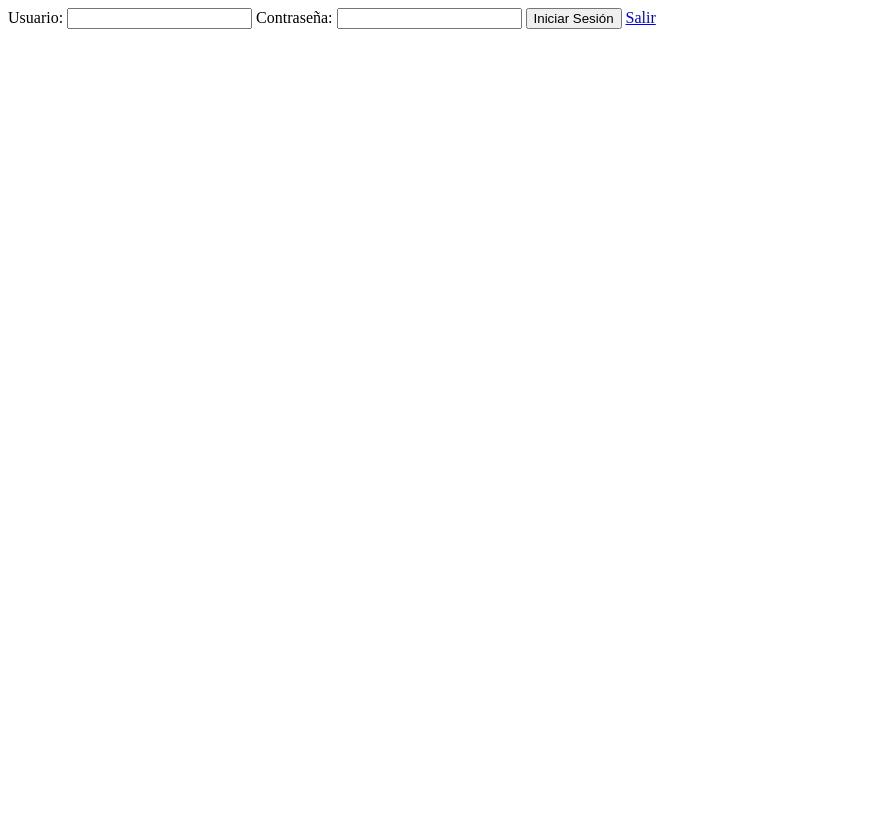
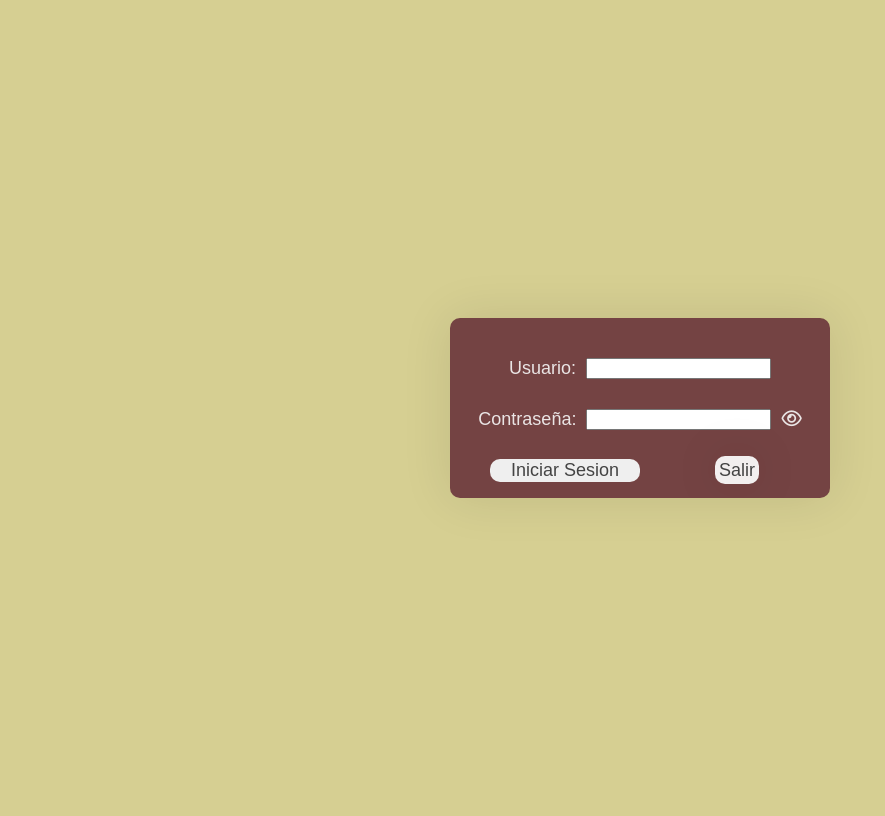
Before and after one commit to kyozApp/LaBrujaStore, a PHP site: page /view/login.php in a window 1280 px wide. Shown: the whole page, without its empty margins (0-885 px from the left). Before the commit the page ends 29 px from the top, so only its background shows below. Run offline with PHP 8.4, Linux system fonts and the light colour scheme.

Commit message:
Login
Se corrigio el login

```diff
--- /dev/null
+++ b/css/login.css
@@ -0,0 +1,75 @@
+body {
+    font-family: sans-serif;
+    font-size: large;
+    display: flex;
+    justify-content: center;
+    align-items: center;
+    min-height: 100vh;
+    background: #d6cf92;
+}
+
+.wrapper {
+    width: 300px;
+    height: 100px;
+    background: #744343;
+    border-radius: 10px;
+    padding: 40px;
+    box-shadow: 0 0 50px rgba(0, 0, 0, 0.1);
+    overflow: hidden;
+    color: rgb(234, 229, 229);
+
+}
+
+
+.user-container {
+    display: flex;
+    justify-content: center;
+    align-items: center;
+}
+
+.password-container {
+    display: flex;
+    justify-content: center;
+    align-items: center;
+    height: 80%;
+}
+
+.toggle-password {
+    cursor: pointer;
+    margin-left: 10px;
+}
+
+
+button {
+    width: 50%;
+    border-radius: 10px;
+    cursor: pointer;
+    border: none;
+    outline: none;
+    font-size: 16px;
+    color: #444;
+    font-weight: 500;
+    font-size: large;
+    margin-right: 70px;
+}
+
+.button {
+    background: #f2efef;
+    padding: 4px;
+    box-shadow: 0 0 50px rgba(0, 0, 0, 0.1);
+    overflow: hidden;
+    border-radius: 10px;
+    cursor: pointer;
+    border: none;
+    outline: none;
+    font-size: 16px;
+    font-weight: 500;
+    font-size: large;
+    text-decoration: none;
+    color: #444;
+}
+
+
+.label-cont {
+    margin-right: 10px;
+}
--- /dev/null
+++ b/js/login.js
@@ -0,0 +1,9 @@
+function togglePassword() {
+    var contrasenaInput = document.getElementById("contrasena");
+    var tipo = contrasenaInput.getAttribute("type");
+    if (tipo === "password") {
+        contrasenaInput.setAttribute("type", "text");
+    } else {
+        contrasenaInput.setAttribute("type", "password");
+    }
+}
--- a/view/login.php
+++ b/view/login.php
@@ -43,20 +43,36 @@ if ($_SERVER["REQUEST_METHOD"] == "POST") {
 <head>
     <meta charset="UTF-8">
     <meta name="viewport" content="width=device-width, initial-scale=1.0">
-    <title>Document</title>
+    <title>Login</title>
+    <link rel="stylesheet" href="../css/login.css">
+    <link rel="stylesheet" href="https://cdnjs.cloudflare.com/ajax/libs/font-awesome/6.4.2/css/all.min.css">
 </head>
 
 <body>
+
     <form method="post" action="">
-        <label for="usuario">Usuario:</label>
-        <input type="text" id="usuario" name="usuario" required>
+        <div class="wrapper">
 
-        <label for="contrasena">Contraseña:</label>
-        <input type="password" id="contrasena" name="contrasena" required>
+            <div class="user-container">
+                <label class="label-cont" for="usuario">Usuario:</label>
+                <input type="text" id="usuario" name="usuario" required>
+            </div>
+            <div class="password-container">
+                <label class="label-cont" for="contrasena">Contraseña:</label>
+                <input type="password" id="contrasena" name="contrasena" required>
+                <span class="toggle-password" onclick="togglePassword()"><i class="fa-regular fa-eye"></i></span>
+            </div>
 
-        <button type="submit">Iniciar Sesión</button>
-        <a href="../index.php">Salir</a>
+            <button class="submit" type="submit">Iniciar Sesion</button>
+
+            <a href="../index.php" type="button" class="button">Salir</a>
+
+        </div>
+
     </form>
+
+    <script src="../js/login.js"></script>
+
 </body>
 
 </html>
```
Also changed, not shown: img/icon/lupa.png (added), img/icon/tres-lineas.png (added).
